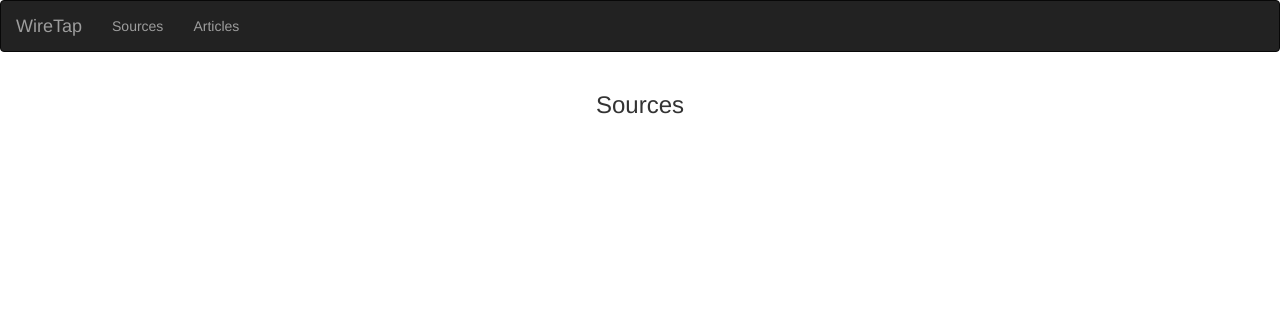
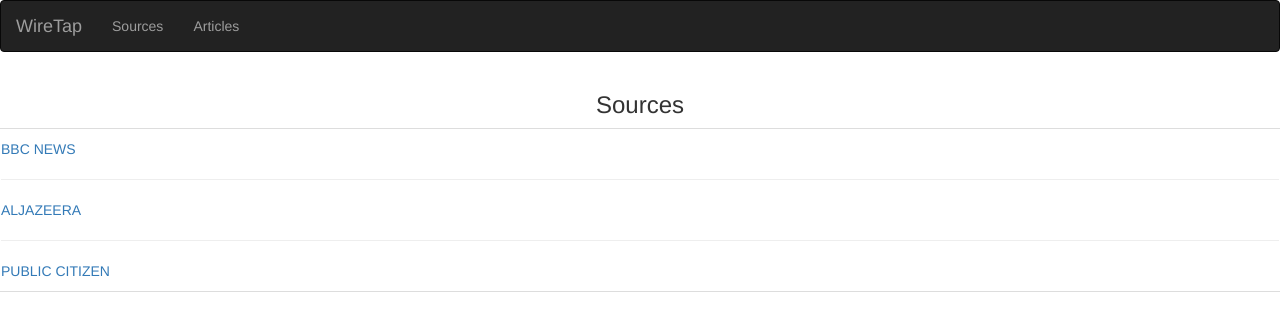
Before and after one commit to andrew4779/News-API, a Flask app: page / in a window 1280 px wide. Shown: the top 331 px of the page. Run offline with Flask 2, Linux system fonts and the light colour scheme; some libraries are stand-ins or nearby versions.

Commit message:
made final changes

```diff
--- a/app/request.py
+++ b/app/request.py
@@ -1,8 +1,4 @@
-# from app import app
 import urllib.request, json
-
-# from tests.news_article_test import NewsArticle
-# from app.news_source_test import NewsSource
 
 from .models import NewsArticle, NewsSource
 
--- a/app/templates/index.html
+++ b/app/templates/index.html
@@ -5,6 +5,13 @@
 
 <div class="row">
   <h3 class="text-center">Sources</h3>
+  <div class="list-group-item">
+    <a href="https://www.bbc.com/">BBC NEWS</a>
+    <hr>
+    <a href="https://www.aljazeera.com/">ALJAZEERA</a>
+    <hr>
+    <a href="https://www.citizen.org/news/">PUBLIC CITIZEN</a>
+  </div>
 </div>
 <ul>
   {{ macro.displaySourcesList(sources) }}
--- a/app/templates/navbar.html
+++ b/app/templates/navbar.html
@@ -3,9 +3,6 @@
       <div class="navbar-header">
         <button type="button" class="navbar-toggle" data-toggle="collapse" data-target=".navbar-collapse">
           <span class="sr-only">Toggle navigation</span>
-          <span class="icon-bar"></span>
-          <span class="icon-bar"></span>
-          <span class="icon-bar"></span>
         </button>
         <a href="/" class="navbar-brand">WireTap</a>
       </div>
```
